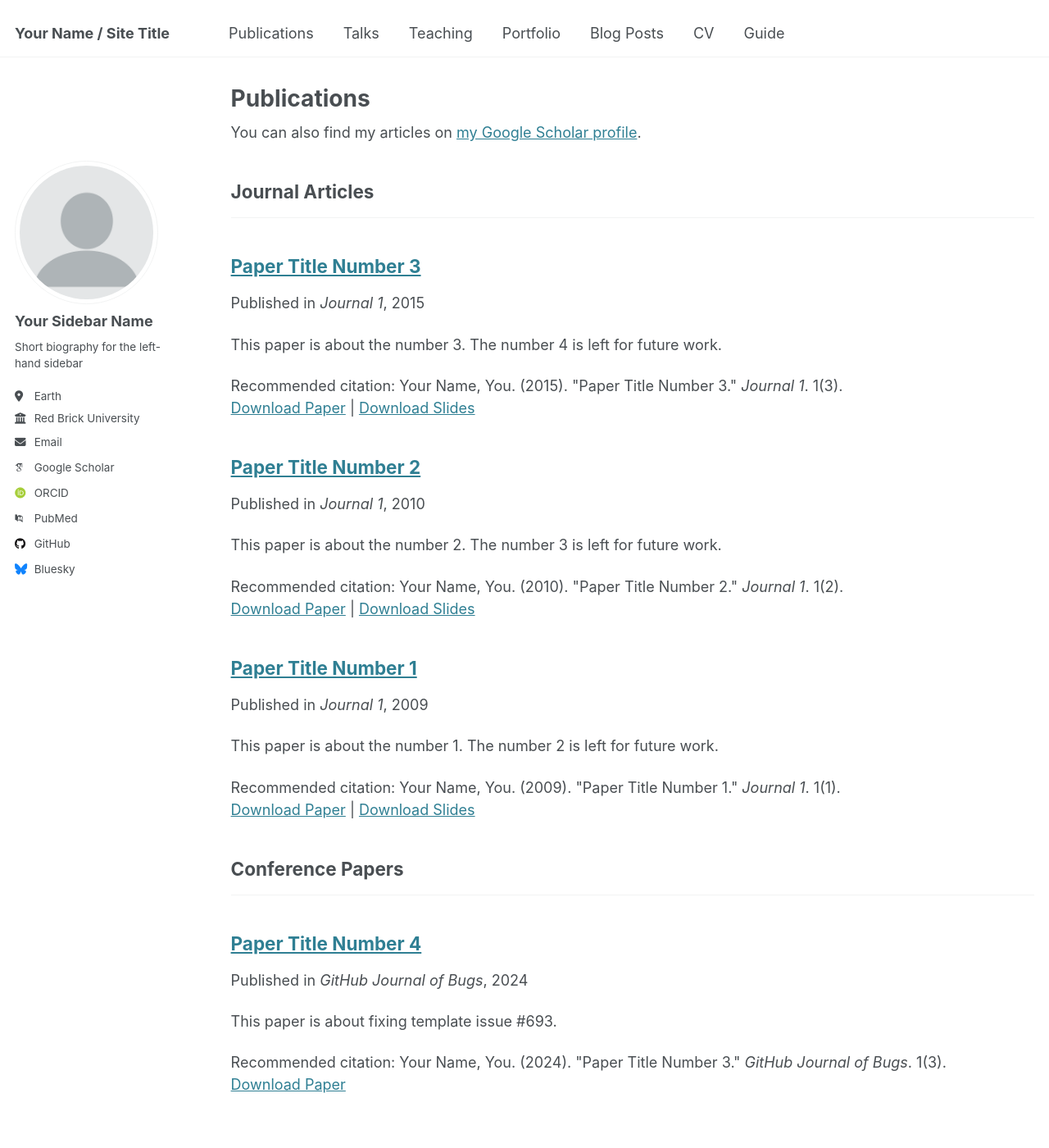
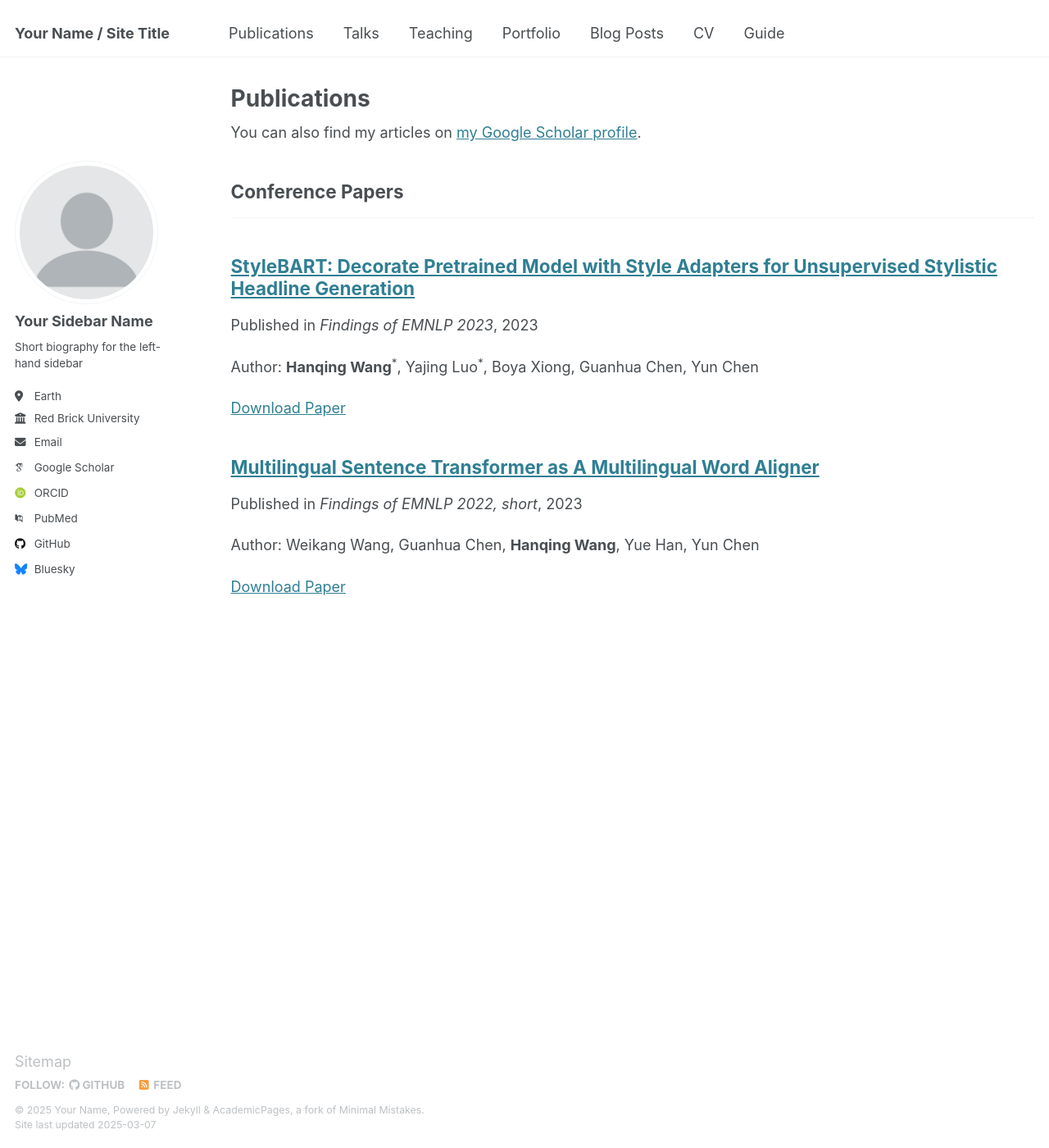
Before and after one commit to Eurus-W/Eurus-W.github.io, a Jekyll site: the page built from _pages/publications.html, in a window 1280 px wide and 1400 px high. Shown: the whole window at 82% size. Built offline with Jekyll 4.4.1, drawn with Linux system fonts in a browser that asks for light colours; some web fonts are replaced.

Commit message:
update pubs

```diff
--- a/_publications/2009-10-01-paper-title-number-1.md
+++ /dev/null
@@ -1,14 +0,0 @@
----
-title: "Paper Title Number 1"
-collection: publications
-category: manuscripts
-permalink: /publication/2009-10-01-paper-title-number-1
-excerpt: 'This paper is about the number 1. The number 2 is left for future work.'
-date: 2009-10-01
-venue: 'Journal 1'
-slidesurl: 'http://academicpages.github.io/files/slides1.pdf'
-paperurl: 'http://academicpages.github.io/files/paper1.pdf'
-citation: 'Your Name, You. (2009). &quot;Paper Title Number 1.&quot; <i>Journal 1</i>. 1(1).'
----
-
-The contents above will be part of a list of publications, if the user clicks the link for the publication than the contents of section will be rendered as a full page, allowing you to provide more information about the paper for the reader. When publications are displayed as a single page, the contents of the above "citation" field will automatically be included below this section in a smaller font.
--- a/_publications/2010-10-01-paper-title-number-2.md
+++ /dev/null
@@ -1,14 +0,0 @@
----
-title: "Paper Title Number 2"
-collection: publications
-category: manuscripts
-permalink: /publication/2010-10-01-paper-title-number-2
-excerpt: 'This paper is about the number 2. The number 3 is left for future work.'
-date: 2010-10-01
-venue: 'Journal 1'
-slidesurl: 'http://academicpages.github.io/files/slides2.pdf'
-paperurl: 'http://academicpages.github.io/files/paper2.pdf'
-citation: 'Your Name, You. (2010). &quot;Paper Title Number 2.&quot; <i>Journal 1</i>. 1(2).'
----
-
-The contents above will be part of a list of publications, if the user clicks the link for the publication than the contents of section will be rendered as a full page, allowing you to provide more information about the paper for the reader. When publications are displayed as a single page, the contents of the above "citation" field will automatically be included below this section in a smaller font.
--- a/_publications/2015-10-01-paper-title-number-3.md
+++ /dev/null
@@ -1,14 +0,0 @@
----
-title: "Paper Title Number 3"
-collection: publications
-category: manuscripts
-permalink: /publication/2015-10-01-paper-title-number-3
-excerpt: 'This paper is about the number 3. The number 4 is left for future work.'
-date: 2015-10-01
-venue: 'Journal 1'
-slidesurl: 'http://academicpages.github.io/files/slides3.pdf'
-paperurl: 'http://academicpages.github.io/files/paper3.pdf'
-citation: 'Your Name, You. (2015). &quot;Paper Title Number 3.&quot; <i>Journal 1</i>. 1(3).'
----
-
-The contents above will be part of a list of publications, if the user clicks the link for the publication than the contents of section will be rendered as a full page, allowing you to provide more information about the paper for the reader. When publications are displayed as a single page, the contents of the above "citation" field will automatically be included below this section in a smaller font.
--- a/_publications/2024-02-17-paper-title-number-4.md
+++ b/_publications/2022_word_alignment.md
@@ -1,13 +1,12 @@
 ---
-title: "Paper Title Number 4"
+title: "Multilingual Sentence Transformer as A Multilingual Word Aligner"
 collection: publications
 category: conferences
-permalink: /publication/2024-02-17-paper-title-number-4
-excerpt: 'This paper is about fixing template issue #693.'
-date: 2024-02-17
-venue: 'GitHub Journal of Bugs'
-paperurl: 'http://academicpages.github.io/files/paper3.pdf'
-citation: 'Your Name, You. (2024). &quot;Paper Title Number 3.&quot; <i>GitHub Journal of Bugs</i>. 1(3).'
+permalink: /publication/2022_word_alignment
+excerpt: 'Author: Weikang Wang, Guanhua Chen, <b>Hanqing Wang</b>, Yue Han, Yun Chen'
+date: 2023-01-28
+venue: 'Findings of EMNLP 2022, short'
+paperurl: 'https://eurus-w.github.io/files/2022.findings-emnlp.215.pdf'
 ---
 
 The contents above will be part of a list of publications, if the user clicks the link for the publication than the contents of section will be rendered as a full page, allowing you to provide more information about the paper for the reader. When publications are displayed as a single page, the contents of the above "citation" field will automatically be included below this section in a smaller font.
--- /dev/null
+++ b/_publications/2023_style_bart.md
@@ -0,0 +1,12 @@
+---
+title: "StyleBART: Decorate Pretrained Model with Style Adapters for Unsupervised Stylistic Headline Generation"
+collection: publications
+category: conferences
+permalink: /publication/2023_style_bart
+excerpt: 'Author: <b>Hanqing Wang</b><sup>*</sup>, Yajing Luo<sup>*</sup>, Boya Xiong, Guanhua Chen, Yun Chen'
+date: 2023-01-28
+venue: 'Findings of EMNLP 2023'
+paperurl: 'https://eurus-w.github.io/files/2023.findings-emnlp.697.pdf'
+---
+
+The contents above will be part of a list of publications, if the user clicks the link for the publication than the contents of section will be rendered as a full page, allowing you to provide more information about the paper for the reader. When publications are displayed as a single page, the contents of the above "citation" field will automatically be included below this section in a smaller font.
```
Also changed, not shown: _pages/about.md (+2 -2 lines), 2 other files.
